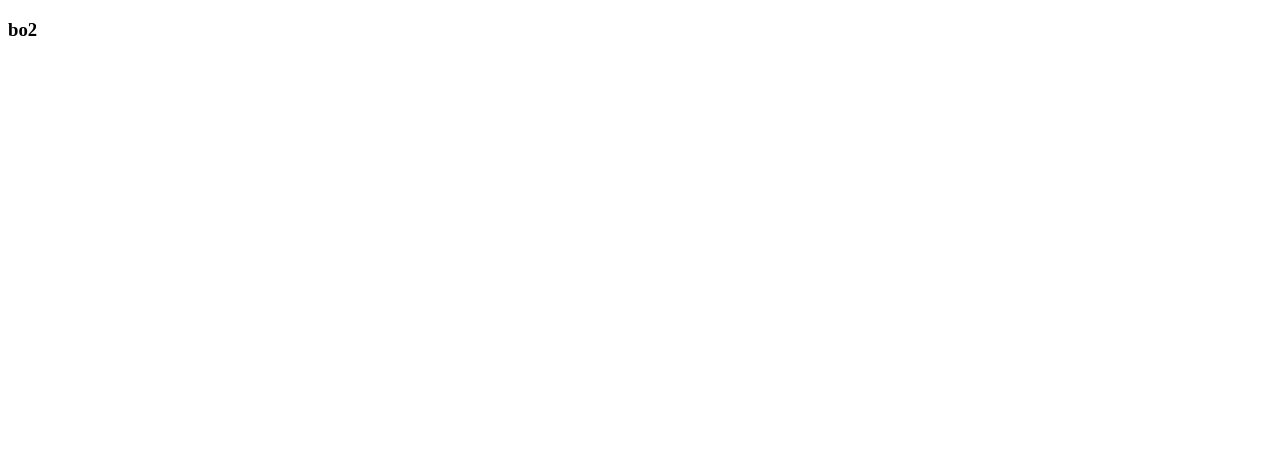
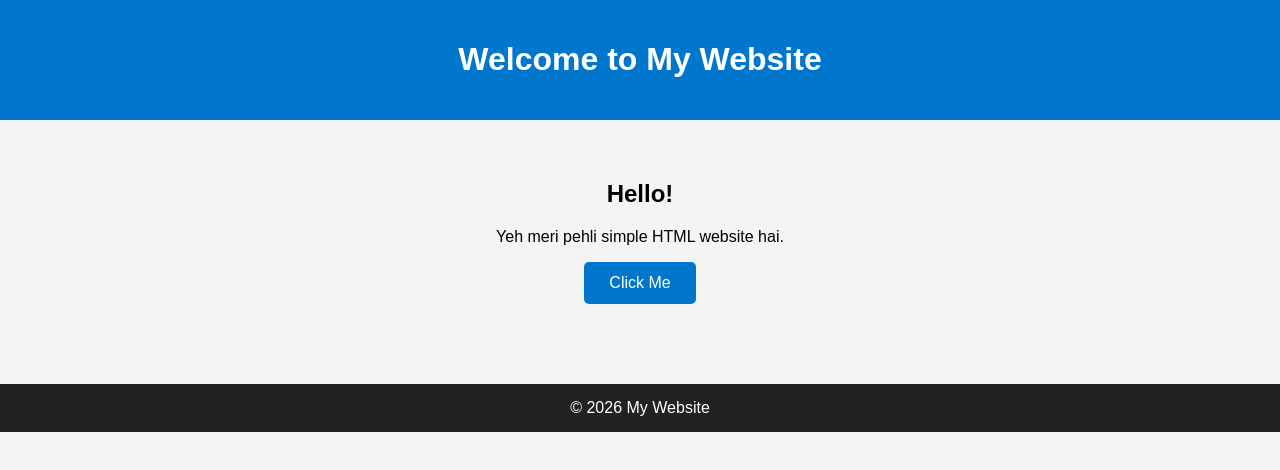
Before and after one commit to foodielifes111-wq/kulso90, a plain HTML site: page index.html in a window 1280 px wide. Drawn offline with Linux system fonts and the light colour scheme.

Commit message:
index updated

```diff
--- a/index.html
+++ b/index.html
@@ -1,12 +1,72 @@
-
 <!DOCTYPE html>
 <html lang="en">
 <head>
     <meta charset="UTF-8">
     <meta name="viewport" content="width=device-width, initial-scale=1.0">
-    <title>bo2</title>
+    <title>My Simple Website</title>
+
+    <style>
+        body {
+            font-family: Arial, sans-serif;
+            background: #f4f4f4;
+            margin: 0;
+            text-align: center;
+        }
+
+        header {
+            background: #0077cc;
+            color: white;
+            padding: 20px;
+        }
+
+        .content {
+            padding: 40px;
+        }
+
+        button {
+            background: #0077cc;
+            color: white;
+            border: none;
+            padding: 12px 25px;
+            border-radius: 5px;
+            cursor: pointer;
+            font-size: 16px;
+        }
+
+        button:hover {
+            background: #005fa3;
+        }
+
+        footer {
+            background: #222;
+            color: white;
+            padding: 15px;
+            margin-top: 40px;
+        }
+    </style>
 </head>
 <body>
-    <h3>bo2</h3>
+
+<header>
+    <h1>Welcome to My Website</h1>
+</header>
+
+<div class="content">
+    <h2>Hello!</h2>
+    <p>Yeh meri pehli simple HTML website hai.</p>
+
+    <button onclick="showMessage()">Click Me</button>
+</div>
+
+<footer>
+    &copy; 2026 My Website
+</footer>
+
+<script>
+function showMessage() {
+    alert("Shukriya! Aap ne button click kiya.");
+}
+</script>
+
 </body>
 </html>
```
